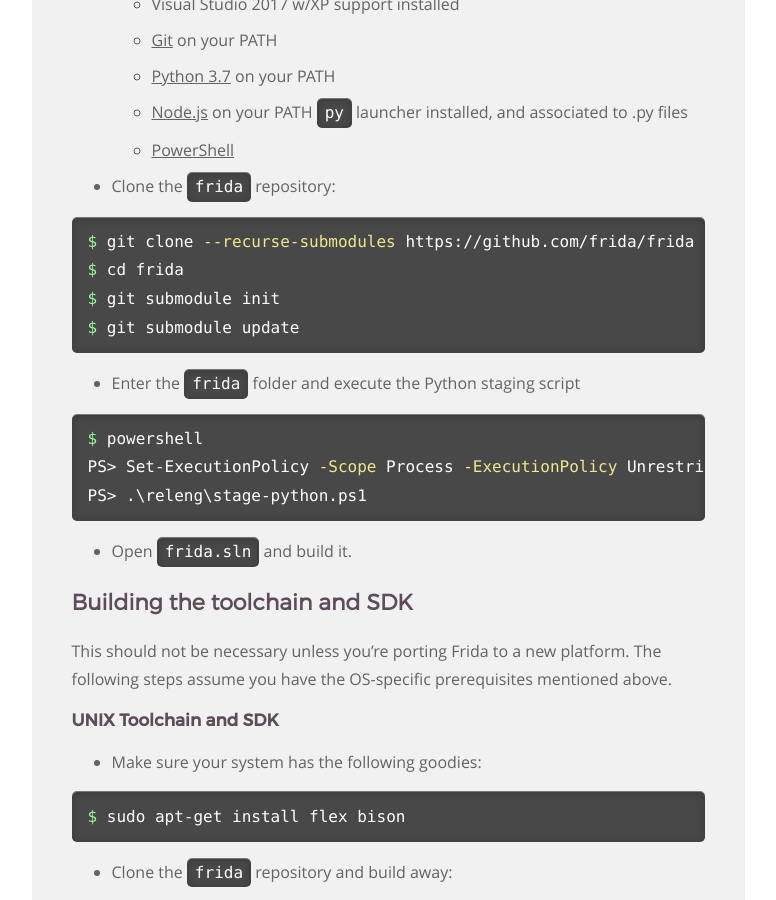
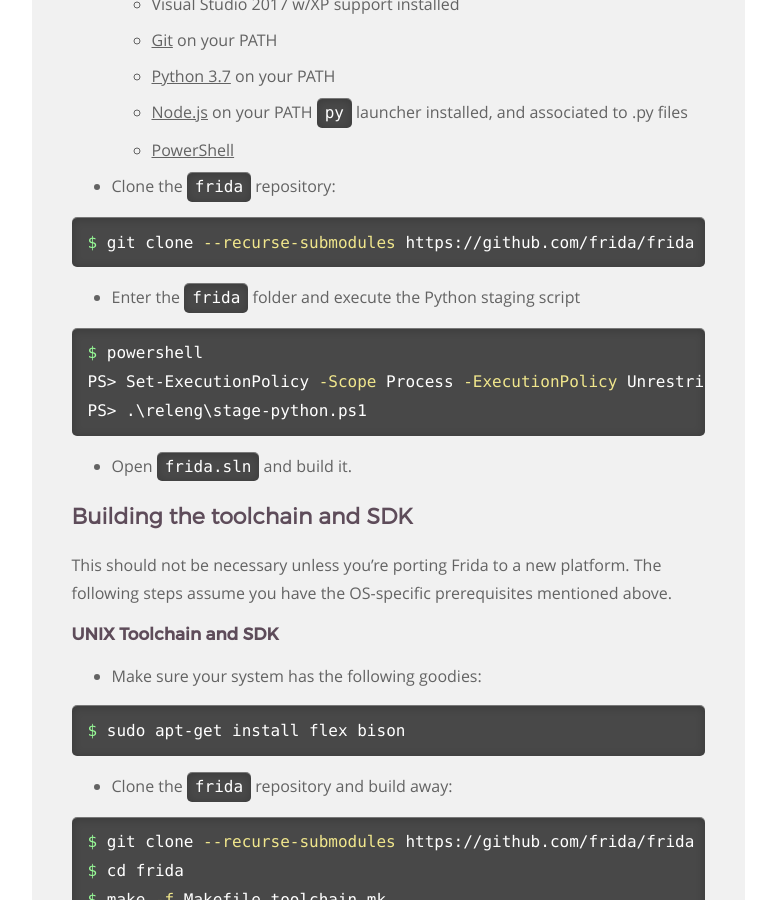
Before and after one commit to frida/frida-website, a Jekyll site: the page built from _docs/building.md, in a window 1280 px wide and 900 px high, scrolled down 2553 px. Shown: the whole window, without its empty margins (364-1140 px from the left). Built offline with Jekyll 4.4.1, drawn with Linux system fonts in a browser that asks for light colours.

Commit message:
Improve the Windows build instructions

```diff
--- a/_docs/building.md
+++ b/_docs/building.md
@@ -106,9 +106,6 @@ Running `make` will provide you a list of modules to build. See
 - Clone the `frida` repository:
 {% highlight bash %}
 $ git clone --recurse-submodules https://github.com/frida/frida
-$ cd frida
-$ git submodule init
-$ git submodule update
 {% endhighlight %}
 
 - Enter the `frida` folder and execute the Python staging script
```
